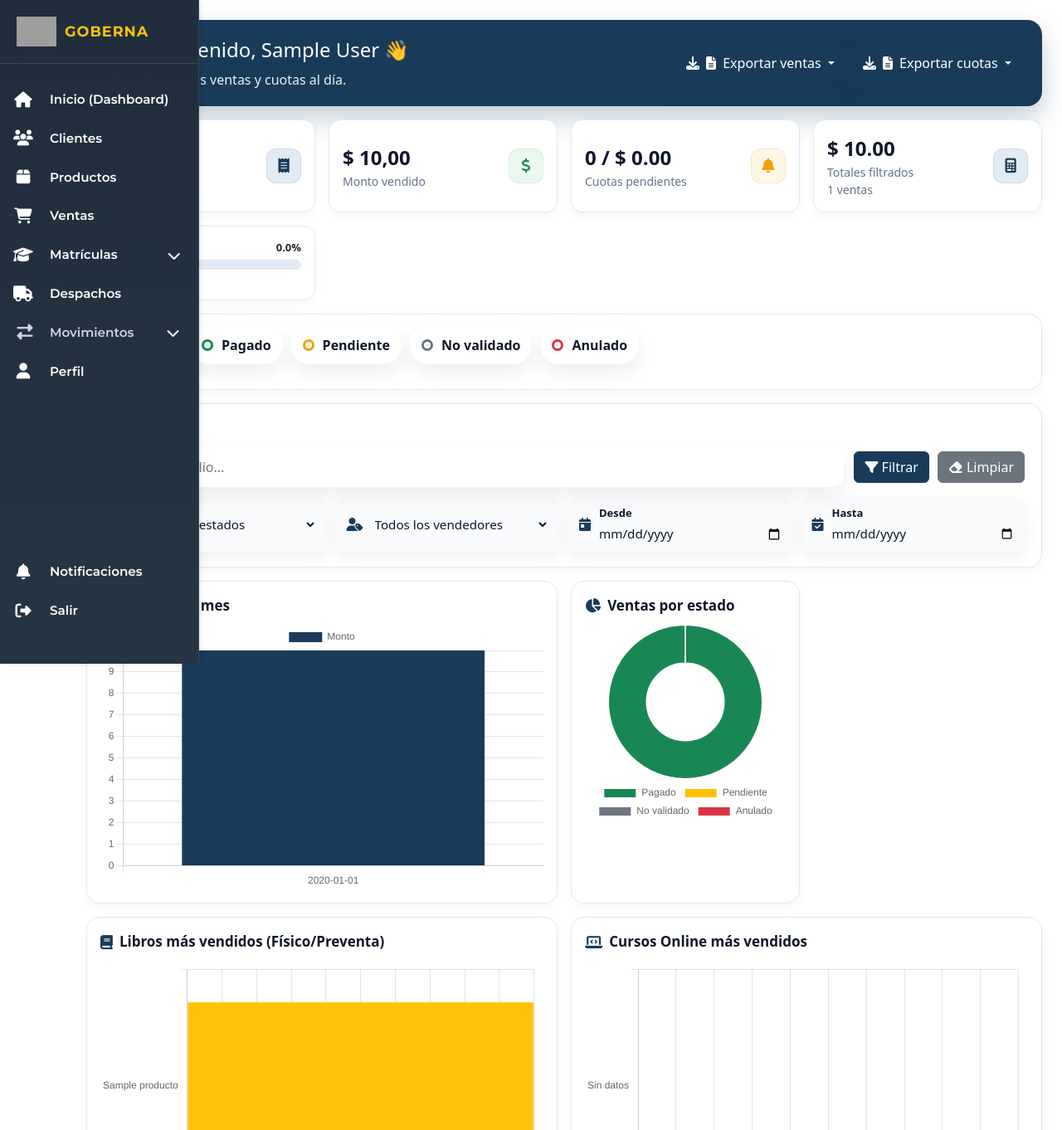
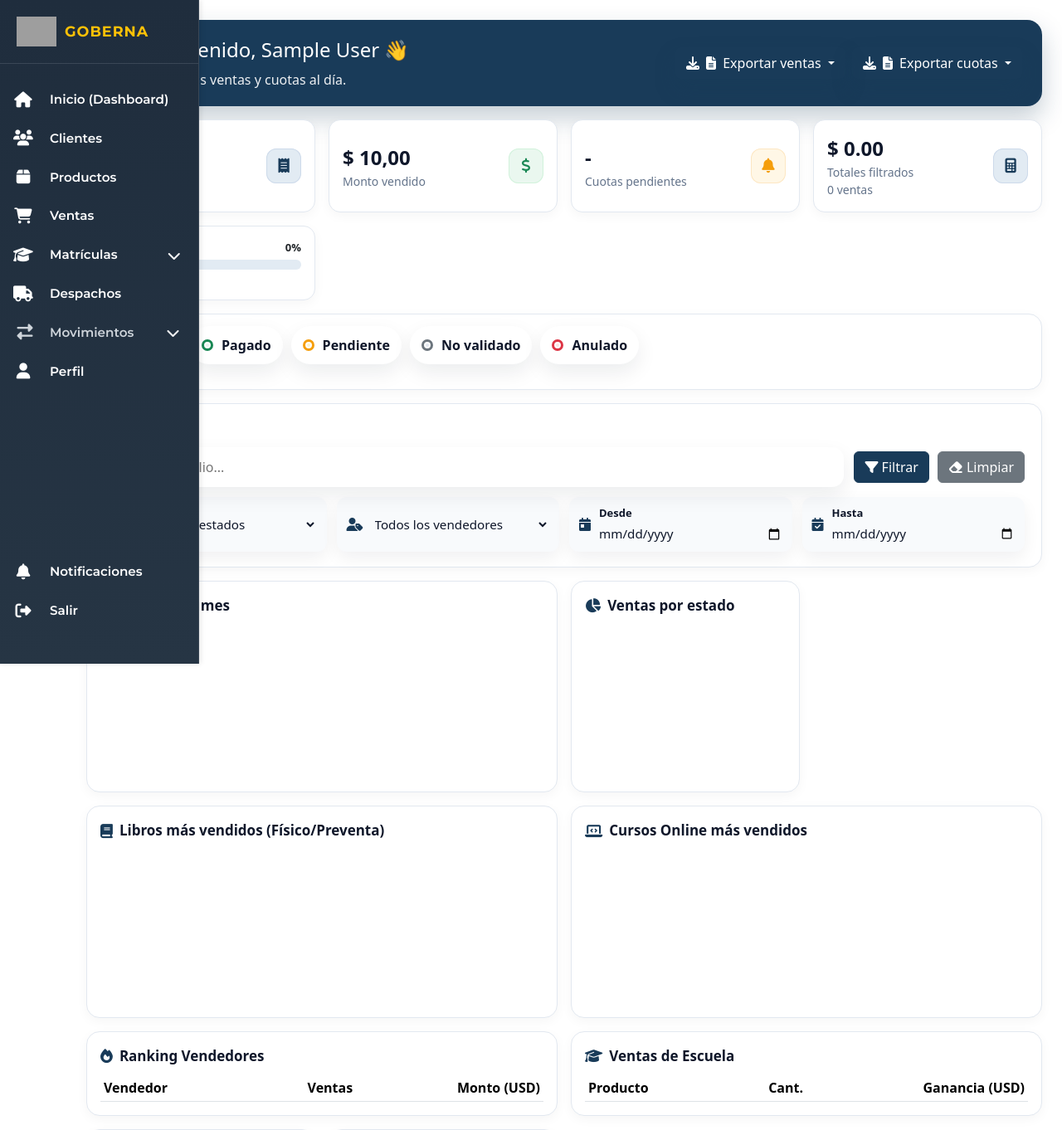
Before and after one commit to Goberna-Lab/goberna-dashboard, a Django app: page / in a window 1280 px wide. Shown: the top 1362 px of the page at 83% size. Run offline with Django 4.2, Linux system fonts and the light colour scheme; a user stored in the database is signed in; tables that the repository leaves empty hold one stand-in row (values such as "Sample post"); lists and menus that the app fills with data are empty; a map, chart or similar area stays blank; grey boxes are pictures that could not be loaded.

Commit message:
Update home.html

```diff
--- a/core/templates/home.html
+++ b/core/templates/home.html
@@ -448,6 +448,22 @@
           </div>
         </div>
 
+        <div class="chart-card" style="grid-column: span 2;">
+          <div class="section-title d-flex align-items-center gap-2"><i class="fas fa-graduation-cap text-primary"></i> Ventas de Escuela</div>
+          <div class="table-responsive" style="max-height: 250px; overflow-y: auto;">
+            <table class="table table-sm table-hover mb-0" id="tableSchool">
+              <thead class="text-secondary small-header">
+                <tr>
+                  <th>Producto</th>
+                  <th class="text-end">Cant.</th>
+                  <th class="text-end">Ganancia (USD)</th>
+                </tr>
+              </thead>
+              <tbody></tbody>
+            </table>
+          </div>
+        </div>
+
         <div class="chart-card">
           <div class="section-title d-flex align-items-center gap-2"><i class="fas fa-piggy-bank text-primary"></i> Cuotas por estado</div>
           <canvas id="chartCuotas" height="180"></canvas>
@@ -662,6 +678,28 @@
             `;
             tbody.appendChild(tr);
         });
+        });
+    }
+
+    function renderSchoolTable(data) {
+        const tbody = document.querySelector('#tableSchool tbody');
+        if(!tbody) return;
+        tbody.innerHTML = '';
+
+        if(!data || !data.length) {
+            tbody.innerHTML = '<tr><td colspan="3" class="text-center text-muted">Sin datos</td></tr>';
+            return;
+        }
+
+        data.forEach(d => {
+            const tr = document.createElement('tr');
+            tr.innerHTML = `
+                <td><small class="fw-bold text-dark">${d.name}</small></td>
+                <td class="text-end"><span class="badge bg-light text-dark border">${d.qty}</span></td>
+                <td class="text-end text-success fw-bold small">$${d.amount.toFixed(2)}</td>
+            `;
+            tbody.appendChild(tr);
+        });
     }
 
     function updateCharts(ventasFil) {
@@ -758,8 +796,30 @@
 
         chartCoursesInst.data.labels = courseLabels.length ? courseLabels : ['Sin datos'];
         chartCoursesInst.data.datasets[0].data = courseData.length ? courseData : [0];
+        chartCoursesInst.data.datasets[0].data = courseData.length ? courseData : [0];
         chartCoursesInst.update();
       }
+
+      // Update School Table (Categories 5 & 6)
+      const schoolDetails = detallesCategoria.filter(d =>
+          ventaIds.has(d.venta_id) &&
+          (d.producto__codigo_categoria === 5 || d.producto__codigo_categoria === 6)
+      );
+
+      const schoolMap = new Map();
+      schoolDetails.forEach(d => {
+          const name = d.producto__nombre_producto || 'Desconocido';
+          if(!schoolMap.has(name)) schoolMap.set(name, { qty: 0, amount: 0 });
+          const entry = schoolMap.get(name);
+          entry.qty += parseInt(d.cantidad || 0);
+          entry.amount += parseFloat(d.monto_usd || 0);
+      });
+
+      const schoolList = Array.from(schoolMap.entries())
+          .map(([name, val]) => ({ name, ...val }))
+          .sort((a,b) => b.amount - a.amount); // Sort by Revenue
+
+      renderSchoolTable(schoolList);
 
       // Update Vendors Table
       const userMap = new Map();
```
